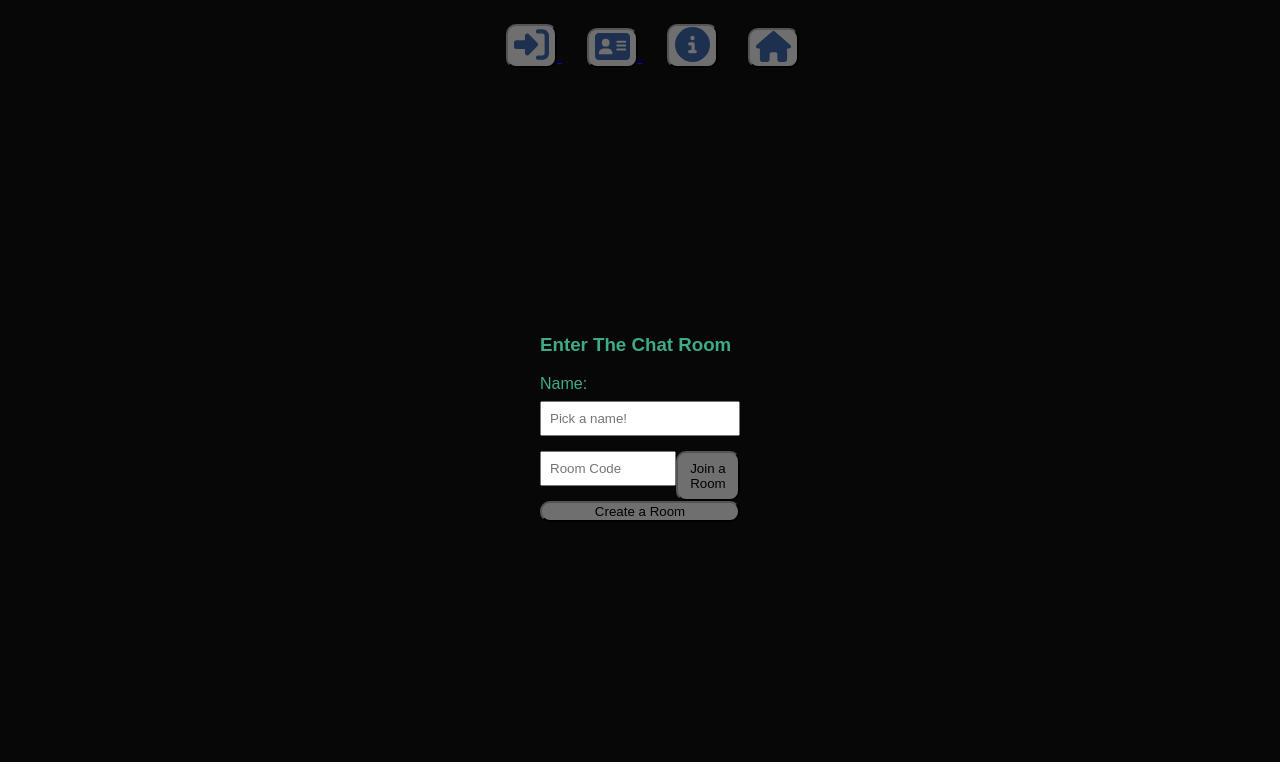
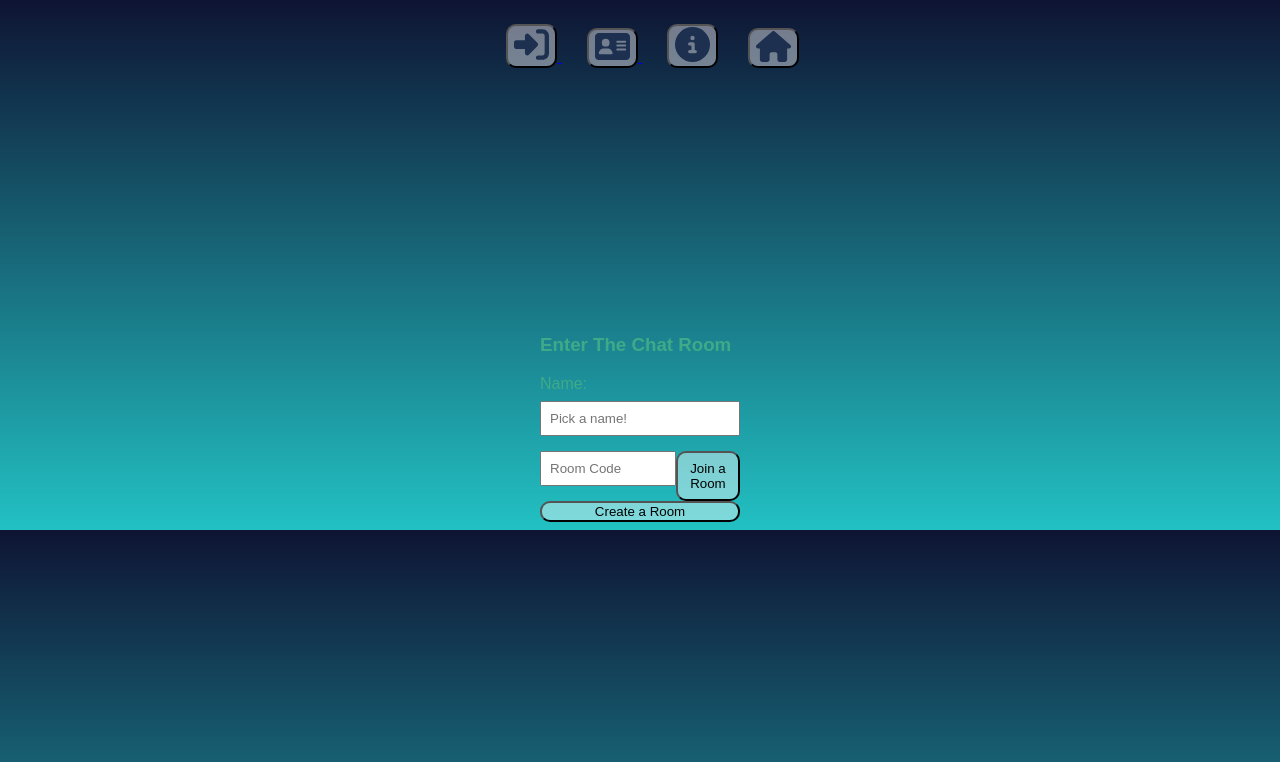
Before and after one commit to Yareek95/weather_app, a Flask app: page /chat in a window 1280 px wide. Shown: the top 762 px of the page. Run offline with Flask 2, Linux system fonts and the light colour scheme; some libraries are stand-ins or nearby versions.

Commit message:
Update style.css
1

```diff
--- a/static/style.css
+++ b/static/style.css
@@ -1,6 +1,6 @@
 body {
     font-family: 'Arial', sans-serif;
-    background: #070707;
+    background: linear-gradient(0deg, rgba(34,193,195,1) 0%, rgba(14,20,51,1) 100%);
     color: #3faa88;
 }
 
```
